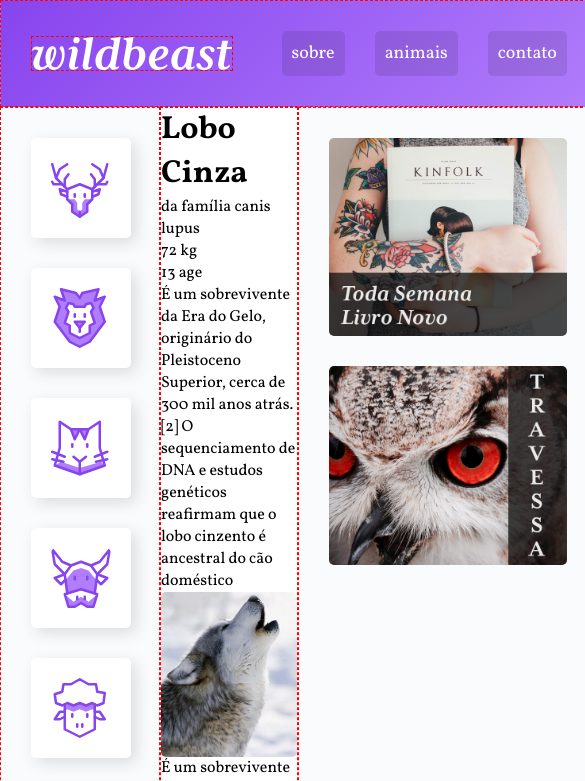
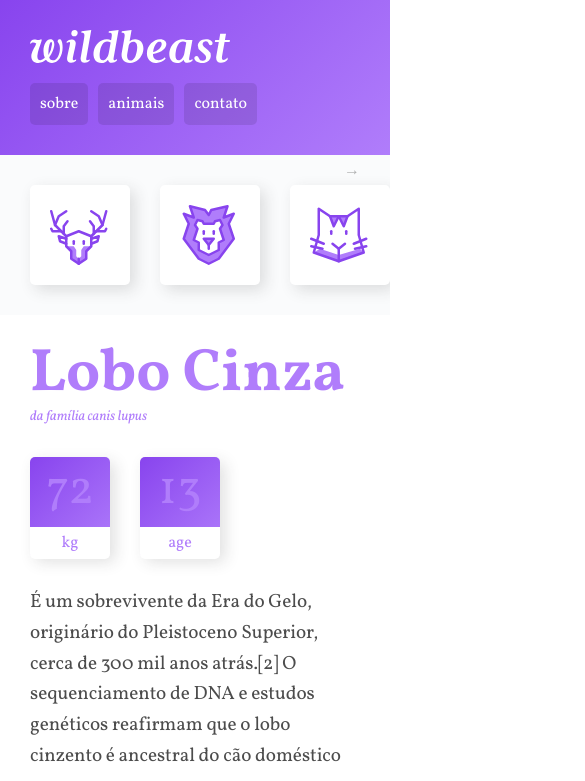
Before and after one commit to waldirperes/estudo-grid, a plain HTML site: page wildbeast.html in a window 390 px wide. Shown: the top 781 px of the page, 585 px wide, since content can reach past the window. Drawn offline with Linux system fonts and the light colour scheme.

Commit message:
atualização-fim

```diff
--- a/estilos/estilo.css
+++ b/estilos/estilo.css
@@ -15,7 +15,7 @@ body {
 }
 
 img {
-   max-width: 100%;
+   width: 100%;
    display: block;
    border-radius: 5px;
 }
@@ -34,12 +34,36 @@ img {
    ;
 }
 
+@media (max-width: 1200px) {
+   .estrutura {
+      grid-template-areas:
+         "header header header"
+         "sidenav content content"
+         "sidenav anuncios anuncios"
+         "footer footer footer"
+      ;
+   }
+}
+
+
+@media (max-width: 760px) {
+   .estrutura {
+      grid-template-columns: 100%;
+      grid-template-areas:
+         "header"
+         "sidenav"
+         "content"
+         "anuncios"
+         "footer"
+      ;
+   }
+}
+
 
 /* HEADER */
 
 .header {
    grid-area: header;
-   border: 1px dashed red;
    background: linear-gradient(135deg, #8844ee, #B07DFB);
    padding: 30px;
 
@@ -50,7 +74,7 @@ img {
 
 .logo {
    max-width: 200px;
-   border: 1px dashed red;
+
 }
 
 .header nav ul {
@@ -74,14 +98,31 @@ img {
 }
 
 
+
+
+@media (max-width: 760px) {
+   .header {
+      grid-template-columns: auto;
+   }
+   .logo {
+      margin-bottom: 20px;
+   }
+   .header nav a {
+      font-size: 1rem;
+   }
+   .header nav ul {
+      gap: 10px;
+   }
+}
+
+
+
 /* SIDENAV */
 
 .sidenav {
    grid-area: sidenav;
    background: #fafbfc;
    padding: 30px;
-
-   border: 1px dashed red;
 }
 
 .sidenav li a {
@@ -100,13 +141,181 @@ img {
    background: #B07DFB;
 }
 
+@keyframes seta {
+   from {
+      right: 30px;
+   }
+   to {
+      right: 20px;
+   }
+}
+
+@media (max-width: 760px) {
+   .sidenav {
+      overflow-x: scroll;
+      -webkit-overflow-scrolling: touch;
+      -ms-overflow-style: -ms-autohiding-scrollbar;
+      position: relative;
+   }
+   .sidenav::after {
+      content: "→";
+      position: absolute;
+      top: 5px;
+      right: 30px;
+      color: rgba(0, 0, 0, .3);
+      animation: seta .5s ease-in 0s infinite alternate;
+   }
+   .sidenav ul {
+      display: flex;
+   }
+   .sidenav li {
+      flex: 1 0 60px;
+   }
+   .sidenav {
+      padding: 0 30px;
+   }
+   .sidenav li a {
+      margin: 30px 30px 30px 0;
+   }
+}
+
+
 
 /* CONTENT */
 
 .content {
    grid-area: content;
-   border: 1px dashed red;
+   max-width: 900px;
+   margin: 0 auto;
+   padding: 30px;
+   display: grid;
+   grid-template-columns: 1fr 1fr;
+   gap: 30px;
 }
+
+@media (max-width: 600px) {
+   .content {
+      grid-template-columns: auto;
+   }
+}
+
+.col-wide {
+   grid-column: 1 / -1;
+}
+
+.imagem-1 {
+   grid-row: span 2;
+   align-self: end;
+}
+
+.imagem-2 {
+   align-self: end;
+}
+
+/* CONTENT --- ESTILOS */
+
+p {
+   font-size: 1.2rem;
+   line-height: 1.6;
+   letter-spacing: -0.005rem;
+   color: rgba(0, 0, 0, .7);
+}
+
+.informacoes p + p {
+   margin-top: 30px;
+}
+
+
+/* CONTENT --- TÍTULO */
+
+.titulo {
+   color: #B07DFB;
+}
+
+.titulo h1 {
+   font-size: 3.75rem;
+   line-height: 1;
+   font-weight: 700;
+}
+
+.titulo span {
+   font-size: 0.875rem;
+   font-style: italic;
+}
+
+/* CONTENT --- CARACTERISTICAS */
+
+.caracteristicas {
+   display: flex;
+   align-items: flex-start;
+}
+
+.caracteristicas > div {
+   width: 80px;
+   text-align: center;
+   background:  linear-gradient(135deg, #8844ee, #B07DFB);
+   border-radius: 5px;
+   box-shadow: 5px 5px 15px 0px rgba(44, 44, 44, .15);
+   position: relative;
+}
+
+.caracteristicas > div:first-child {
+   margin-right: 30px;
+}
+
+.caracteristicas span {
+   display: block;
+   color: #B07DFB;
+}
+
+.numero {
+   font-size: 3rem;
+   line-height: 1;
+   margin: 10px auto;
+}
+
+.rotulo {
+   background: white;
+   border-radius: 0 0 5px 5px;
+   padding: 5px 0;
+   position: relative;
+   top: 2px;
+}
+
+.destaque {
+   font-size: 0.875rem;
+   color: #B07DFB;
+   max-width: 16rem;
+}
+
+.citacao, .atributos {
+   padding: 30px;
+   border-radius: 5px;
+   box-shadow: 5px 5px 15px 0px rgba(44, 44, 44, 0.15);
+   background: linear-gradient(135deg, #8844ee, #B07DFB);
+   align-self: start;
+}
+
+.citacao p {
+   font-size: 1.5rem;
+   font-style: italic;
+   text-align: center;
+   max-width: 500px;
+   margin: 0 auto;
+   color: white;
+}
+
+.atributos li {
+   color: white;
+   font-family: Courier, monospace;
+   font-size: 1.125rem;
+   padding: 15px;
+}
+
+.atributos li + li {
+   border-top: 2px solid #B07DFB;
+}
+
 
 
 
@@ -119,8 +328,7 @@ img {
    align-content: start;
    padding: 30px;
    gap: 30px;
-
-   border: 1px dashed red;
+   grid-template-columns: repeat(auto-fit, minmax(150px, 1fr));
 }
 
 
@@ -130,7 +338,6 @@ img {
    grid-area: footer;
    background: linear-gradient(135deg, #8844ee, #B07DFB);
 
-   border: 1px dashed red;
 }
 
 .footer p {
--- a/wildbeast.html
+++ b/wildbeast.html
@@ -56,19 +56,19 @@
             </div>
          </div>
 
-         <p>É um sobrevivente da Era do Gelo, originário do Pleistoceno Superior, cerca de 300 mil anos atrás.[2] O sequenciamento de DNA e estudos genéticos reafirmam que o lobo cinzento é ancestral do cão doméstico</p>
+         <p class="col-wide">É um sobrevivente da Era do Gelo, originário do Pleistoceno Superior, cerca de 300 mil anos atrás.[2] O sequenciamento de DNA e estudos genéticos reafirmam que o lobo cinzento é ancestral do cão doméstico</p>
 
-         <img src="./img/wolf1.jpg" alt="Wolf 1">
+         <img class="imagem-1" src="./img/wolf1.jpg" alt="Wolf 1">
 
-         <p>É um sobrevivente da Era do Gelo, originário do Pleistoceno Superior, cerca de 300 mil anos atrás.[2] O sequenciamento de DNA e estudos.</p>
+         <p class="destaque">É um sobrevivente da Era do Gelo, originário do Pleistoceno Superior, cerca de 300 mil anos atrás.[2] O sequenciamento de DNA e estudos.</p>
 
-         <img src="./img/wolf2.jpg" alt="Wolf 2">
+         <img class="imagem-2" src="./img/wolf2.jpg" alt="Wolf 2">
 
          <p>O peso e tamanho dos lobos variam muito em todo o mundo, tendendo a aumentar proporcionalmente com a latitude, como previsto pela teoria de Christian Bergmann. Em geral, a altura, medida a partir dos ombros, varia de 60 a 95 centímetros.</p>
 
          <p>O peso varia geograficamente. Em média, os lobos europeus pesam 38,5 kg; os lobos da América do Norte, 36 kg; os lobos indianos e árabes, 25 kg.[7] Embora raros, lobos com mais de 77 kg foram encontrados no Alasca, Canadá,[8] e na antiga União Soviética.</p>
 
-         <blockquote class="citacao">
+         <blockquote class="citacao col-wide">
             <p>“Há algo no uivar do lobo que tira um homem do aqui e agora e o transporta para uma floresta da mente.”</p>
          </blockquote>
 
@@ -87,7 +87,7 @@
             <p>É um sobrevivente da Era do Gelo, originário do Pleistoceno Superior, cerca de 300 mil anos atrás.[2] O sequenciamento de DNA e estudos genéticos reafirmam que o lobo cinzento é ancestral do cão doméstico.</p>
          </div>
 
-         <img src="./img/wolf3.jpg" alt="Wolf 3">
+         <img class="lobo col-wide" src="./img/wolf3.jpg" alt="Wolf 3">
 
       </main>
 
```
